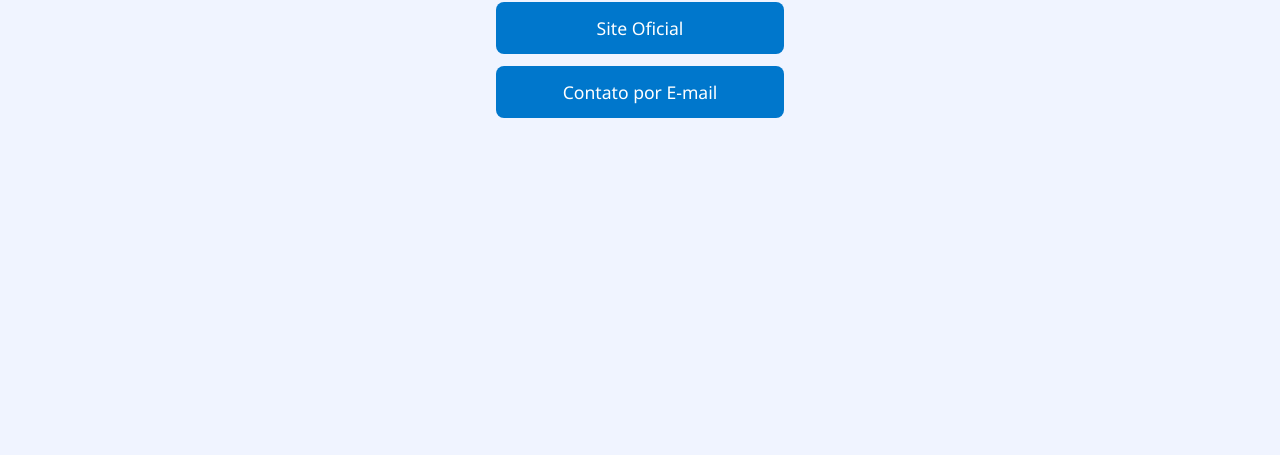
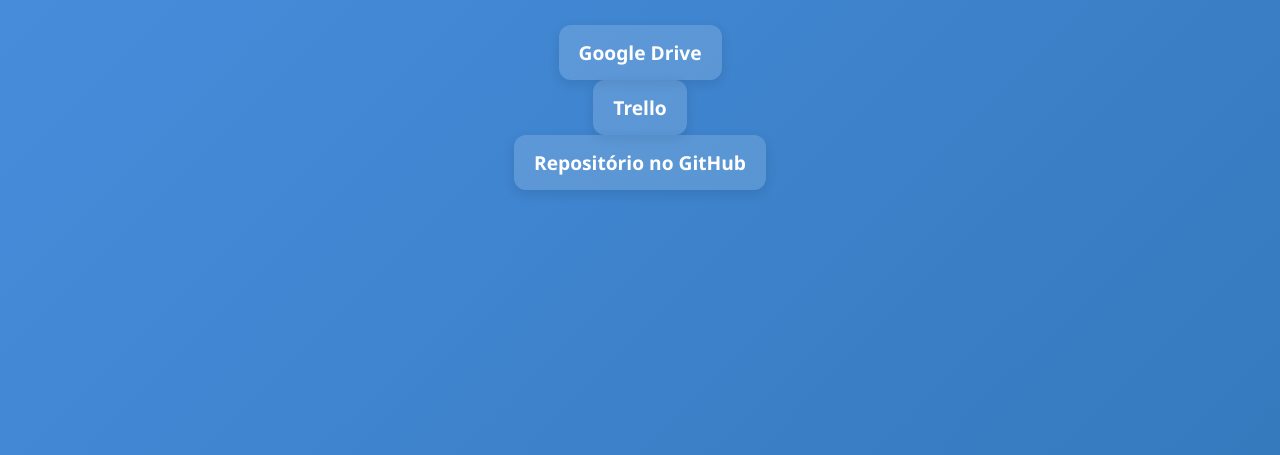
Before and after one commit to alineop120/grp003-startup-pilotai, a plain HTML site: page index.html in a window 1280 px wide. Shown: the part 345-800 px from the top of the page. Drawn offline with Linux system fonts and the light colour scheme.

Commit message:
Update index.html

```diff
--- a/index.html
+++ b/index.html
@@ -1,41 +1,85 @@
 <!DOCTYPE html>
 <html lang="pt-BR">
+
 <head>
-  <meta charset="UTF-8">
+    <meta charset="UTF-8" />
+    <meta name="viewport" content="width=device-width, initial-scale=1" />
     <title>Startup Pilotaí</title>
     <style>
+        /* Reset básico */
+        * {
+            margin: 0;
+            padding: 0;
+            box-sizing: border-box;
+        }
+
         body {
-      font-family: 'Segoe UI', sans-serif;
-      background-color: #f0f4ff;
-      text-align: center;
-      padding: 80px 20px;
+            font-family: 'Segoe UI', Tahoma, Geneva, Verdana, sans-serif;
+            background: linear-gradient(135deg, #4a90e2 0%, #357ABD 100%);
+            color: #fff;
+            min-height: 100vh;
+            display: flex;
+            flex-direction: column;
+            align-items: center;
+            justify-content: center;
+            padding: 40px 20px;
         }
+
         h1 {
-      font-size: 2.8em;
-      color: #003366;
+            font-size: 3rem;
             margin-bottom: 40px;
+            text-shadow: 0 2px 8px rgba(0, 0, 0, 0.3);
+            letter-spacing: 2px;
         }
+
+        .links {
+            display: flex;
+            flex-direction: column;
+            gap: 20px;
+            width: 280px;
+        }
+
         a {
             display: block;
-      margin: 12px auto;
-      width: 260px;
-      padding: 14px;
-      background-color: #0077cc;
-      color: white;
+            background-color: rgba(255, 255, 255, 0.15);
+            padding: 14px 20px;
+            text-align: center;
+            color: #fff;
+            font-size: 1.2rem;
+            font-weight: 600;
+            border-radius: 12px;
+            box-shadow: 0 4px 12px rgba(0, 0, 0, 0.1);
             text-decoration: none;
-      border-radius: 8px;
-      font-size: 1.1em;
+            transition: background-color 0.3s ease, transform 0.2s ease;
+            user-select: none;
         }
-    a:hover {
-      background-color: #005fa3;
+
+        a:hover,
+        a:focus {
+            background-color: #fff;
+            color: #357ABD;
+            transform: translateY(-3px);
+            box-shadow: 0 8px 24px rgba(0, 0, 0, 0.2);
+            outline: none;
+        }
+
+        @media (max-width: 400px) {
+            .links {
+                width: 90vw;
+            }
+
+            h1 {
+                font-size: 2rem;
+            }
         }
     </style>
 </head>
+
 <body>
     <h1>Links Oficiais do Pilotaí</h1>
-  <a href="https://www.instagram.com/pilotai" target="_blank">Instagram</a>
-  <a href="https://www.youtube.com/@pilotai" target="_blank">YouTube</a>
-  <a href="https://pilotai.com.br" target="_blank">Site Oficial</a>
-  <a href="mailto:contato@pilotai.com.br">Contato por E-mail</a>
+    <a href="https://www.youtube.com/@pilotai" target="_blank">Google Drive</a>
+    <a href="https://www.instagram.com/pilotai" target="_blank">Trello</a>
+    <a href="https://pilotai.com.br" target="_blank">Repositório no GitHub</a>
 </body>
+
 </html>
```
Lines whose indentation alone changed are shown as unchanged.
